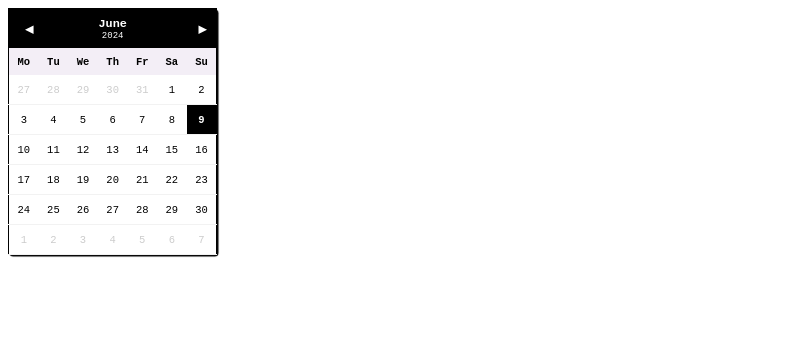
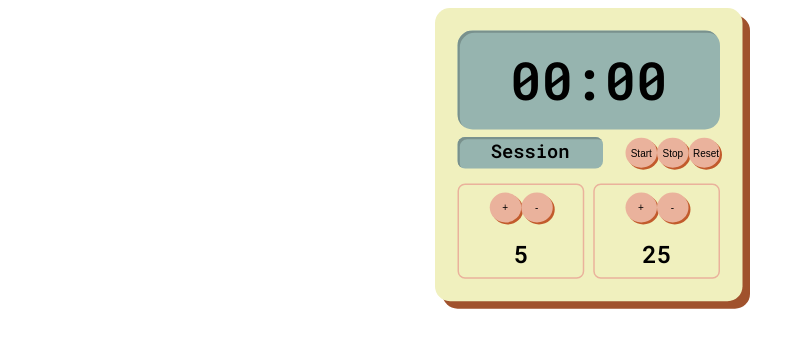
Before and after one commit to spookysmurph/purple-calendar, a plain HTML site: page index.html in a window 1280 px wide. Shown: the whole page, without its empty margins (0-805 px from the left). Drawn offline with Linux system fonts and the light colour scheme.

Commit message:
scaling wrapper  index.html

```diff
--- a/index.html
+++ b/index.html
@@ -1,293 +1,163 @@
 <!DOCTYPE html>
-<!-- original:https://codepen.io/boudra/pen/raErwP -->
 <html lang="en">
 <head>
   <meta charset="UTF-8">
-    <meta name="viewport" content="width=device-width, initial-scale=1.0">
-    <title>Calendar</title>
+  <title>CodePen - Pomodoro Timer</title>
+  <link rel='stylesheet' href='https://cdnjs.cloudflare.com/ajax/libs/font-awesome/6.1.2/css/all.min.css'>
+  <style>
+    @import url('https://fonts.googleapis.com/css2?family=Roboto+Mono:wght@600&display=swap');
 
-    <style>
+    /* General */
     body {
-    font-family: monospace;
-
+      font-family: 'Roboto Mono', monospace;
+      /* background-color: #D1C4E9; */
     }
 
-.wrapper {
+    #root {
       display: flex;
       align-items: center;
       justify-content: center;
-    flex-direction: column;
-    min-height: 100%;
     }
 
-
-#calendar {
-    margin:  0 auto;
-    font-size: 10.5px;
-}
-table {
-    border-collapse: collapse;
-    table-layout: fixed;
-    position: absolute;
-    background-color: #fff;
-    border: 1.5px solid #000000;
-    box-shadow: 1.5px 1.5px 0.75px 0px #000000;
-    border-radius: 3.75px;
+    button,
+    button:active {
+      background-color: rgb(234,178,156);
+      border: none;
+      width: 42px;
+      height: 40px;
+      border-radius: 100%;
+      text-align: center;
+      box-shadow: 0.2em 0.2em rgb(194, 91, 44);
+      -webkit-box-shadow: 0.2em 0.2em rgb(194, 91, 44);
+      -moz-box-shadow: 0.2em 0.2em rgb(194, 91, 44);
     }
 
-.month{
-    background-color: #000;
-    color: #fff;
-    font-size: 1.125em;
-}
-.year {
-    font-size: 9px;
-    font-weight: normal;
-    display: block;
-    text-shadow: none;
-    color: #fff;
+    button:focus {
+      translate: 0.2em 0.2em;
+      box-shadow: 0.2em 0.2em rgb(194, 91, 44) inset;
+      -webkit-box-shadow: 0.2em 0.2em rgb(194, 91, 44) inset;
+      -moz-box-shadow: 0.2em 0.2em rgb(194, 91, 44) inset;
     }
 
-.day-header{
-    background-color: #f3eef6;
+    /* Clock Body */
+    .clock-container {
+      background-color: rgb(240, 240, 190);
+      width: 350px;
+      border-radius: 20px;
+      padding: 30px;
+      box-shadow: 10px 10px sienna;
     }
 
-td,th {
+    /* Display + Stop/Start/Reset Controls */
+    #time-left {
+      font-size: 70px;
       text-align: center;
-    background-color: #fff;
-}
-th {
-    padding: 7.5px;
-    /* background-color: #000000;
-    color: #fff; */
-    /* font-weight: normal; */
+      background-color: rgb(150,180,175);
+      padding: 20px;
+      border-radius: 20px;
+      box-shadow: 3px 3px rgb(121, 145, 141) inset;
     }
 
-
-
-
-td {
-    padding: 0;
-    border-bottom: 0.75px solid rgba(0,0,0,0.05);
-}
-td>span {
-    color: rgb(0, 0, 0);
-    padding: 7.5px;
-    display: block;
-    border: 1.5px solid transparent;
-    transition: border 0.3s ease;
+    #display-controls {
+      margin: 10px 0;
+      display: flex;
+      flex-direction: row;
+      align-items: center;
+      justify-content: space-between;
     }
 
-
-td.avui>span {
-    font-weight: bold;
-    background-color: #000000;
-    color: #fff;
-}
-td.fora > span {
-    opacity: 0.2;
+    #timer-label {
+      font-size: 25px;
+      text-align: center;
+      padding-top: 2px;
+      background-color: rgb(150,180,175);
+      border-radius: 10px;
+      height: 40px;
+      flex: 2;
+      box-shadow: 3px 3px rgb(121, 145, 141) inset;
     }
 
+    #timer-ssr {
+      flex: 1;
+      margin-left: 30px;
+      display: flex;
+      justify-content: space-between;
+      flex-start: end;
+    }
 
-.boto-next, .boto-prev {
-    background: #000;
-    color: #fff;
-    font-family: inherit;
-    border: none;
-    font-size: 18.75px;
-    font-weight: bold;
-    text-shadow: inherit;
-    padding: 1.5px 7.5px 3.75px 7.5px;
-    line-height: 0.75px;
-    height: 22.5px;
-    width: 22.5px;
-    vertical-align: middle;
-    position: absolute;
-    top: 11.25px;
+    /* Timer Length Controls */
+    .length-container {
+      margin-top: 20px;
+      display: flex;
+      flex-direction: row;
     }
-.boto-next { right: 7.5px; padding-left: 9.75px; }
-.boto-prev { left: 7.5px; padding-right: 9.75px;}
 
+    .inc-dec-btn-container {
+      margin: 0 auto;
+      display: flex;
+      flex-direction: row;
+      justify-content: center;
+      width: 140px;
+      height: 60px;
+    }
 
+    .break-container,
+    .session-container {
+      text-align: center;
+      border: 2px solid rgb(234,178,156);
+      padding: 10px;
+      border-radius: 10px;
+      width: 48%;
+    }
+
+    .timer-length {
+      font-size: 2em;
+    }
+
+    .break-container,
+    .inc-arrow {
+      margin-right: 12px;
+    }
+
+    /* Scaling Wrapper */
+    .scaling-wrapper {
+      transform: scale(0.75); /* 25% smaller */
+      transform-origin: top left; /* Ensures the scaling is applied from the top left corner */
+    }
   </style>
 </head>
 <body>
-    <div class="">
-        <div id="calendar"></div>
+<div id="root">
+    <div class="scaling-wrapper">
+        <div id="timer" class="clock-container">
+            <div id="time-left">00:00</div>
+            <div id="display-controls">
+                <div id="timer-label">Session</div>
+                <div id="timer-ssr">
+                    <button>Start</button>
+                    <button>Stop</button>
+                    <button>Reset</button>
                 </div>
-      <script>
-        var months = [
-    'January',
-    'February',
-    'March',
-    'April',
-    'May',
-    'June',
-    'July',
-    'August',
-    'September',
-    'October',
-    'November',
-    'December'
-];
-
-var days = [
-    'Sunday',
-    'Monday',
-    'Tuesday',
-    'Wedensday',
-    'Thursday',
-    'Friday',
-    'Saturday'
-];
-
-var days_abr = [
-    'Su',
-    'Mo',
-    'Tu',
-    'We',
-    'Th',
-    'Fr',
-    'Sa'
-];
-
-Number.prototype.pad = function(num) {
-    var str = '';
-    for(var i = 0; i < (num-this.toString().length); i++)
-        str += '0';
-    return str += this.toString();
-}
-
-function calendar(widget, data)
-{
-
-    var original = widget.getElementsByClassName('actiu')[0];
-
-    if(typeof original === 'undefined')
-    {
-        original = document.createElement('table');
-        original.setAttribute('data-actual',
-			      data.getFullYear() + '/' +
-			      data.getMonth().pad(2) + '/' +
-			      data.getDate().pad(2))
-        widget.appendChild(original);
-    }
-
-    var diff = data - new Date(original.getAttribute('data-actual'));
-
-    diff = new Date(diff).getMonth();
-
-    var e = document.createElement('table');
-
-    e.className = diff  === 0 ? 'amagat-esquerra' : 'amagat-dreta';
-    e.innerHTML = '';
-
-    widget.appendChild(e);
-
-    e.setAttribute('data-actual',
-                   data.getFullYear() + '/' +
-                   data.getMonth().pad(2) + '/' +
-                   data.getDate().pad(2))
-
-    var fila = document.createElement('tr');
-    var titol = document.createElement('th');
-    titol.setAttribute('colspan', 7);
-    titol.setAttribute('class','month');
-
-    var boto_prev = document.createElement('button');
-    boto_prev.className = 'boto-prev';
-    boto_prev.innerHTML = '&#9666;';
-
-    var boto_next = document.createElement('button');
-    boto_next.className = 'boto-next';
-    boto_next.innerHTML = '&#9656;';
-
-    titol.appendChild(boto_prev);
-    titol.appendChild(document.createElement('span')).innerHTML =
-        months[data.getMonth()] + '<span class="year">' + data.getFullYear() + '</span>';
-
-    titol.appendChild(boto_next);
-
-    boto_prev.onclick = function() {
-        data.setMonth(data.getMonth() - 1);
-        calendar(widget, data);
-    };
-
-    boto_next.onclick = function() {
-        data.setMonth(data.getMonth() + 1);
-        calendar(widget, data);
-    };
-
-    fila.appendChild(titol);
-    e.appendChild(fila);
-
-    fila = document.createElement('tr');
-
-    for(var i = 1; i < 7; i++)
-    {
-        fila.innerHTML += '<th class="day-header">' + days_abr[i] + '</th>';
-    }
-
-    fila.innerHTML += '<th class="day-header">' + days_abr[0] + '</th>';
-    e.appendChild(fila);
-
-    /* Obtinc el dia que va acabar el mes anterior */
-    var inici_mes =
-        new Date(data.getFullYear(), data.getMonth(), -1).getDay();
-
-    var actual = new Date(data.getFullYear(),
-			  data.getMonth(),
-			  -inici_mes);
-
-    /* 6 setmanes per cobrir totes les posiblitats
-     *  Quedaria mes consistent alhora de mostrar molts mesos
-     *  en una quadricula */
-    for(var s = 0; s < 6; s++)
-    {
-        var fila = document.createElement('tr');
-
-        for(var d = 1; d < 8; d++)
-        {
-	    var cela = document.createElement('td');
-	    var span = document.createElement('span');
-
-	    cela.appendChild(span);
-
-            span.innerHTML = actual.getDate();
-
-            if(actual.getMonth() !== data.getMonth())
-                cela.className = 'fora';
-
-            /* Si es avui el decorem */
-            if(data.getDate() == actual.getDate() &&
-	       data.getMonth() == actual.getMonth())
-		cela.className = 'avui';
-
-	    actual.setDate(actual.getDate()+1);
-            fila.appendChild(cela);
-        }
-
-        e.appendChild(fila);
-    }
-
-    setTimeout(function() {
-        e.className = 'actiu';
-        original.className +=
-        diff === 0 ? ' amagat-dreta' : ' amagat-esquerra';
-    }, 20);
-
-    original.className = 'inactiu';
-
-    setTimeout(function() {
-        var inactius = document.getElementsByClassName('inactiu');
-        for(var i = 0; i < inactius.length; i++)
-            widget.removeChild(inactius[i]);
-    }, 1000);
-
-}
-
-calendar(document.getElementById('calendar'), new Date());
-
-    </script>
+            </div>
+            <div class="length-container">
+                <div class="break-container">
+                    <div class="inc-dec-btn-container">
+                        <button>+</button>
+                        <button>-</button>
+                    </div>
+                    <div class="timer-length">5</div>
+                </div>
+                <div class="session-container">
+                    <div class="inc-dec-btn-container">
+                        <button>+</button>
+                        <button>-</button>
+                    </div>
+                    <div class="timer-length">25</div>
+                </div>
+            </div>
+        </div>
+    </div>
+</div>
+<script type="module" src="./script.js"></script>
 </body>
 </html>
```
Lines whose indentation alone changed are shown as unchanged.
